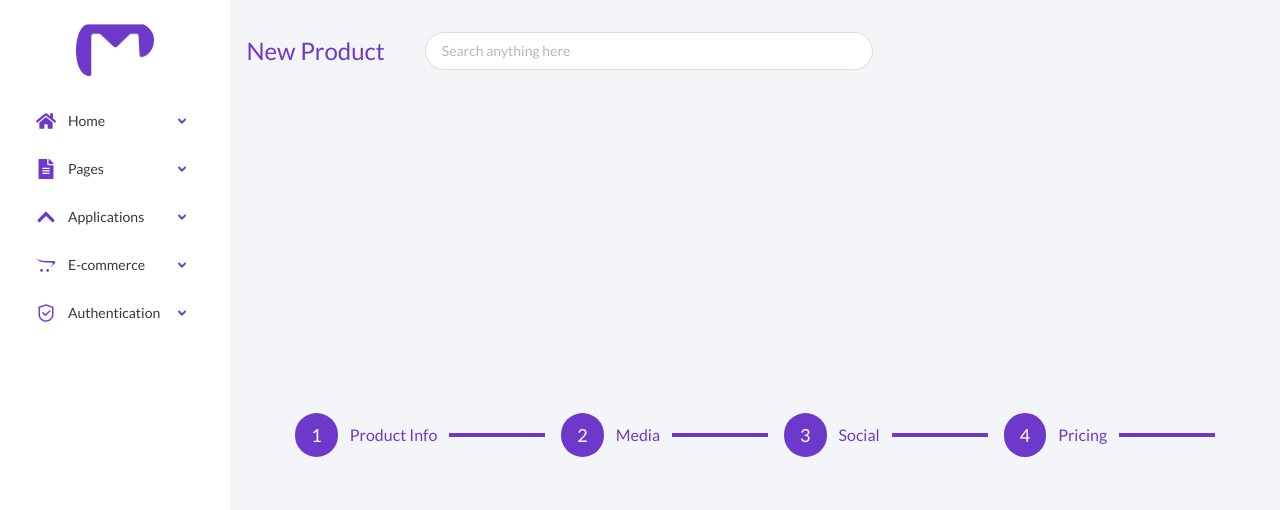
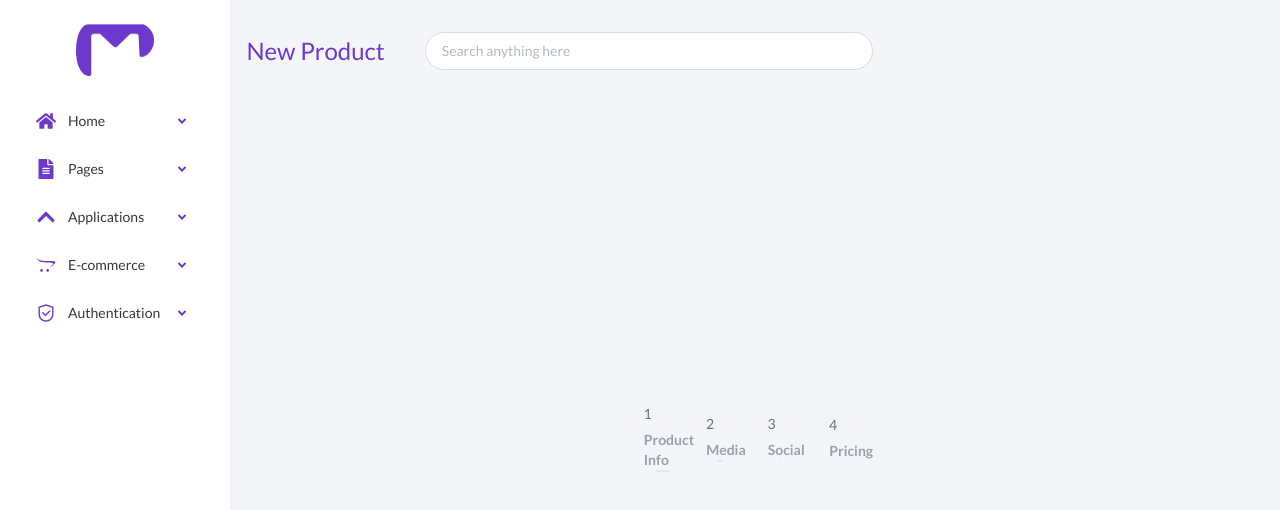
Before and after one commit to Favics-T/Admin-Dashboard, a React (Vite) app: page /e-commerce/overview/products/newproduct in a window 1280 px wide. Shown: the top 510 px of the page. Built offline with nearby package versions, Linux system fonts and the light colour scheme.

Commit message:
working on e-commerce header

```diff
--- a/src/Context/EcommerceContext.jsx
+++ b/src/Context/EcommerceContext.jsx
@@ -4,6 +4,7 @@ export const EcommerceContext = createContext();
 
 const EcommerceProvider = ({children}) => {
 
+      const [step, setStep] = useState(1);
       const [form, setForm]= useState({
         name:"",
         weight:"",
@@ -24,7 +25,8 @@ const EcommerceProvider = ({children}) => {
 
 
   return (
-    <EcommerceContext.Provider value={{form, setForm}}>
+    <EcommerceContext.Provider value={{ form, setForm,
+                                      step,setStep}}>
       {children}
     </EcommerceContext.Provider>
   )
--- a/src/pages/Application/Wizard/WizardComponets/Step.jsx
+++ b/src/pages/Application/Wizard/WizardComponets/Step.jsx
@@ -12,7 +12,7 @@ function Step({ step, isLast }) {
     <li
       className="flex md:items-center md:flex-1"
       role="listitem"
-      // aria-current={isCurrent ? "step" : undefined}
+       aria-current={isCurrent ? "step" : undefined}
     >
       <div className="flex items-center md:w-full">
         <StepCircle index={id} state={state} />
--- a/src/pages/ECommerce/NewProduct/Product.jsx
+++ b/src/pages/ECommerce/NewProduct/Product.jsx
@@ -1,7 +1,9 @@
-import React from 'react'
+import React, { useContext } from 'react'
 import ProductHeader from '../components/ProductHeader'
+import { EcommerceContext } from '../../../Context/EcommerceContext'
 
 const Product = () => {
+  const {step} = useContext(EcommerceContext);
   return (
     <div className='flex justify-center items-center w-full '>
 
--- a/src/pages/ECommerce/components/ProductHeader.jsx
+++ b/src/pages/ECommerce/components/ProductHeader.jsx
@@ -1,44 +1,33 @@
-import { div } from 'framer-motion/client'
 import React from 'react'
+import Step from './Step';
 
-const HeaderComponent = ({num, title})=>
-{
-    return(
-       <div className='flex justify-center items-center '>
-      <div className='flex '>
+function ProductHeader({currentStep}) {
+    const steps = [
+        {id:1, title:"Product Info"},
+        {id:2, title:"Media"},
+        {id:3, title:"Social"},
+        {id:4, title:"Pricing"}
+    ];
 
-            <div className='flex gap-3 items-center'>
-                <h1 className='text-white bg-[#6E39CB purpleBackground px-4 py-2 text-lg  rounded-full'>
-                    {num}</h1>
-                <h1 className='text-md font-medium purple'>
-                   {title}
-                    </h1>
+    const stepStates = steps.map((step)=>{
+        if(step.id < currentStep)
+            return {...step, state:"completed"}
 
-                {/* Line Connecctor */}
-                    <div className='purpleBackground h-1 w-24 '>
-
-                    </div>
-            </div>
-      </div>
-    </div>
-    )
-}
-const header = [
-    {num:1, title:"Product Info"},
-    {num:2, title:"Media"},
-    {num:3, title:"Social"},
-    {num:4, title:"Pricing"}
-]
-const ProductHeader = () => {
+        if(step.id === currentStep)
+            return {...step, state:"current"};
+            return {...step,  state:'upcoming'};
+   })
   return (
-    <div className='flex gap-4 items-center justify-center w-full'>
-        {
-            header.map(({num,title})=>(
-                <HeaderComponent num={num} title={title} />
-            ))
-        }
-    </div>
-
+   <nav aria-label = "Progress" className='w-full'>
+    <ol
+        role= 'list'
+        className="max-w-3xl mx-auto flex flex-col md:flex-row items-start md:items-center md:space-x-0"
+    >
+        {stepStates.map((s, idx)=>(
+            <Step key={s.id} step={s} isLast={idx === stepStates.length -1} />
+        ))}
+    </ol>
+   </nav>
   )
 }
 
--- /dev/null
+++ b/src/pages/ECommerce/components/Step.jsx
@@ -0,0 +1,60 @@
+import React from 'react'
+import StepCircle from './StepCircle'
+
+function Step({ step, isLast }) {
+    const {id, title, state} = step;
+    const isCurrent = state === 'current';
+    const isCompleted = state === 'completed';
+    const isUpcoming = state === 'upcoming';
+
+  return (
+    <li className="flex md:items-center md:flex-1"
+      role="listitem"
+       aria-current={isCurrent ? "step" : undefined}>
+
+        <div>
+            <StepCircle index={id} state={state} />
+
+            <div className='ml-3 hidden md:block'>
+                <div
+                className={`text-sm font-semibold ${
+                    isCurrent
+                    ? "purple"
+                    : isUpcoming
+                    ? "text-gray-400"
+                    : 'text-gray-700'
+                    }`}
+                >
+                    {title}
+                </div>
+            </div>
+
+            {/* Line connector */}
+            {
+                !isLast && (
+                    <div className="hidden md:block flex-1" aria-hidden="true">
+                            <div className={`h-0.5 mx-6 ${
+                                isCompleted ? "bg-[#6e39cb]" : "bg-gray-200"}`} />
+                    </div>
+                )}
+        </div>
+
+        {/* mobile view */}
+        <div className='md:hidden ml-3'>
+            <div
+                className={`text-lg font-semibold ${
+            isCurrent
+              ? "text-[#6E39CB]"
+              : isUpcoming
+              ? "text-gray-400"
+              : "text-gray-700"
+          }`}
+            >
+                {title}
+            </div>
+        </div>
+    </li>
+  )
+}
+
+export default Step
--- /dev/null
+++ b/src/pages/ECommerce/components/StepCircle.jsx
@@ -0,0 +1,32 @@
+import React from 'react'
+
+function StepCircle({index, state}) {
+     const base =
+    "w-8 h-8 rounded-full flex items-center justify-center text-sm font-medium transition-colors duration-300";
+
+    if(state === 'current')
+       return
+        (
+            <div className={`${base} text-white bg-[#6E39CB] shadow-sm`}
+        aria-hidden="true">
+                {index}
+            </div>
+       );
+
+       if (state === 'completed')
+        return(
+    <div  className={`${base} bg-[#6E39CB] text-[18px] text-white`}
+        aria-hidden="true">
+             ✓
+    </div>
+)
+
+    //if state does not check for current or completed this iwill run default, upcoming
+  return (
+   <div className={`${base} bg-gray-100 text-gray-500`} aria-hidden="true">
+      {index}
+    </div>
+  )
+}
+
+export default StepCircle
```
